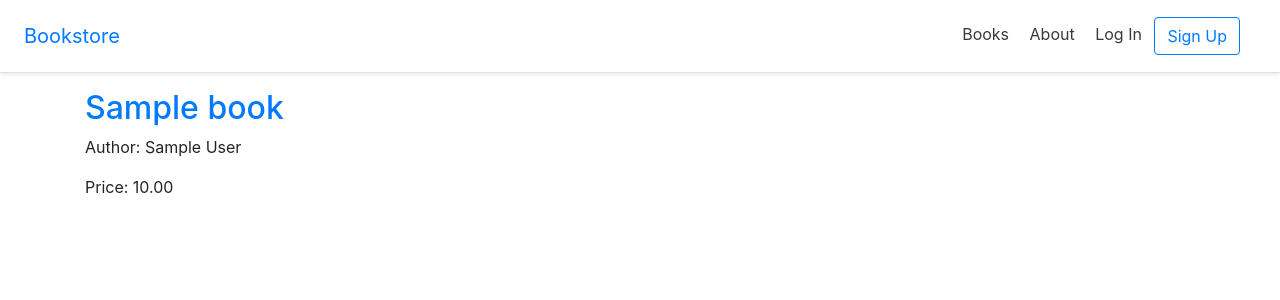
After one commit to omar-bendary/Bookstore, a Django app: page /books/00000000-0000-0000-0000-000000000001 in a window 1280 px wide. The commit adds this page. Shown: the top 300 px of the page. Run offline with Django 3.2, Linux system fonts and the light colour scheme; tables that the repository leaves empty hold one stand-in row (values such as "Sample post"); some libraries are stand-ins or nearby versions.

Commit message:
Books app

```diff
--- /dev/null
+++ b/books/apps.py
@@ -0,0 +1,5 @@
+from django.apps import AppConfig
+
+
+class BooksConfig(AppConfig):
+    name = 'books'
--- /dev/null
+++ b/books/models.py
@@ -0,0 +1,20 @@
+import uuid
+from django.db import models
+from django.urls import reverse
+
+# Create your models here.
+
+
+class Book(models.Model):
+    id = models.UUIDField(primary_key=True,
+                          default=uuid.uuid4,
+                          editable=False)
+    title = models.CharField(max_length=255)
+    author = models.CharField(max_length=255)
+    price = models.DecimalField(max_digits=5, decimal_places=2)
+
+    def __str__(self):
+        return self.title
+
+    def get_absolute_url(self):
+        return reverse('book_detail', args=[str(self.id)])
--- /dev/null
+++ b/books/urls.py
@@ -0,0 +1,8 @@
+from django.urls import path
+from .views import BookListView, BookDetailView
+
+
+urlpatterns = [
+    path('', BookListView.as_view(), name='book_list'),
+    path('<uuid:pk>', BookDetailView.as_view(), name='book_detail'),
+]
--- /dev/null
+++ b/books/views.py
@@ -0,0 +1,16 @@
+from django.shortcuts import render
+from django.views.generic import ListView, DetailView
+from .models import Book
+# Create your views here.
+
+
+class BookListView(ListView):
+    model = Book
+    context_object_name = 'book_list'
+    template_name = 'books/book_list.html'
+
+
+class BookDetailView(DetailView):
+    model = Book
+    context_object_name = 'book'
+    template_name = 'books/book_detail.html'
--- a/bookstore_project/settings.py
+++ b/bookstore_project/settings.py
@@ -48,6 +48,7 @@ INSTALLED_APPS = [
     # local
     'users.apps.UsersConfig',  # users
     'pages.apps.PagesConfig',  # pages
+    'books.apps.BooksConfig',  # books
 ]
 
 
@@ -168,3 +169,6 @@ CRISPY_TEMPLATE_PACK = 'bootstrap4'
 
 
 SECRET_KEY = os.environ.get('SECRET_KEY')
+
+
+DEFAULT_FROM_EMAIL = 'admin@djangobookstore.com'
--- a/bookstore_project/urls.py
+++ b/bookstore_project/urls.py
@@ -27,4 +27,5 @@ urlpatterns = [
     # Local Apps
 
     path('', include('pages.urls')),
+    path('books/', include('books.urls')),
 ]
--- a/templates/_base.html
+++ b/templates/_base.html
@@ -20,6 +20,7 @@
             <a href="{% url 'home' %}" class="navbar-brand my-0 mr-md-auto
       font-weight-normal">Bookstore</a>
             <nav class="my-2 my-md-0 mr-md-3">
+                <a class="p-2 text-dark" href="{% url 'book_list' %}">Books</a>
                 <a class="p-2 text-dark" href="{% url 'about' %}">About</a>
                 {% if user.is_authenticated %}
                 <a class="p-2 text-dark" href="{% url 'account_logout' %}">Log Out</a>
--- /dev/null
+++ b/templates/account/email/email_confirmation_subject.txt
@@ -0,0 +1,4 @@
+{% load i18n %}
+{% autoescape off %}
+{% blocktrans %}Confirm Your Sign Up{% endblocktrans %}
+{% endautoescape %}
--- /dev/null
+++ b/templates/books/book_detail.html
@@ -0,0 +1,11 @@
+{% extends '_base.html' %}
+
+{% block title %}{{ object.title }}{% endblock title %}
+
+{% block content %}
+<div class="book-detail">
+    <h2><a href="">{{ book.title }}</a></h2>
+    <p>Author: {{ book.author }}</p>
+    <p>Price: {{ book.price }}</p>
+</div>
+{% endblock content %}
```
Also changed, not shown: books/admin.py (added, +10 -0 lines), books/tests.py (added, +34 -0 lines), templates/account/email/email_confirmation_message.txt (added, +12 -0 lines), templates/account/email_confirm.html (added, +23 -0 lines), templates/books/book_list.html (added, +14 -0 lines), books/__init__.py (added), books/migrations/0001_initial.py (added), books/migrations/__init__.py (added).
